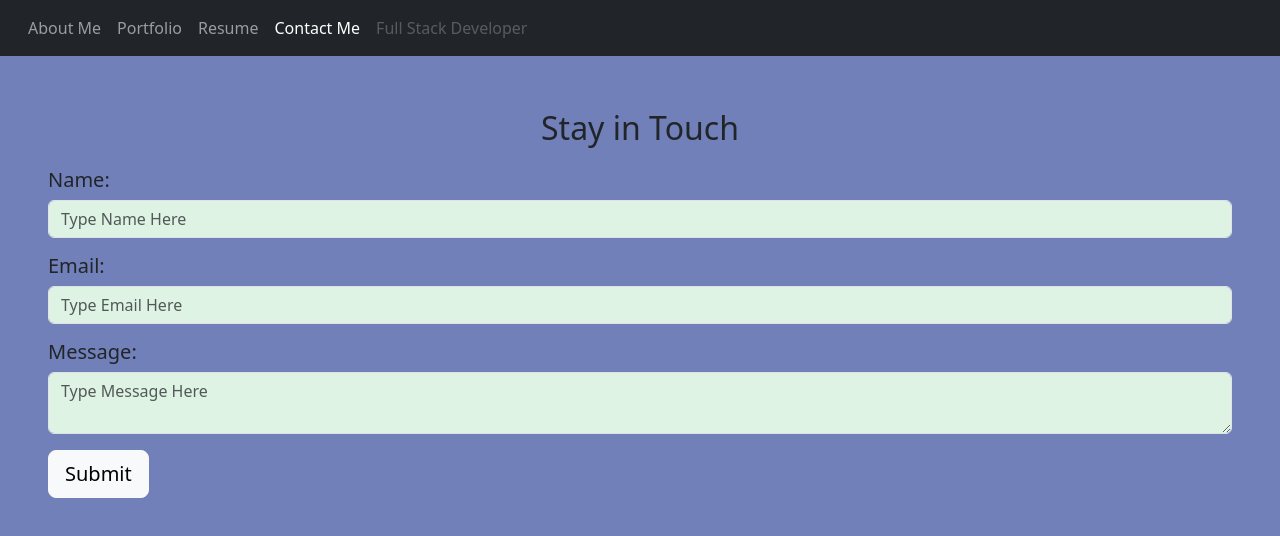
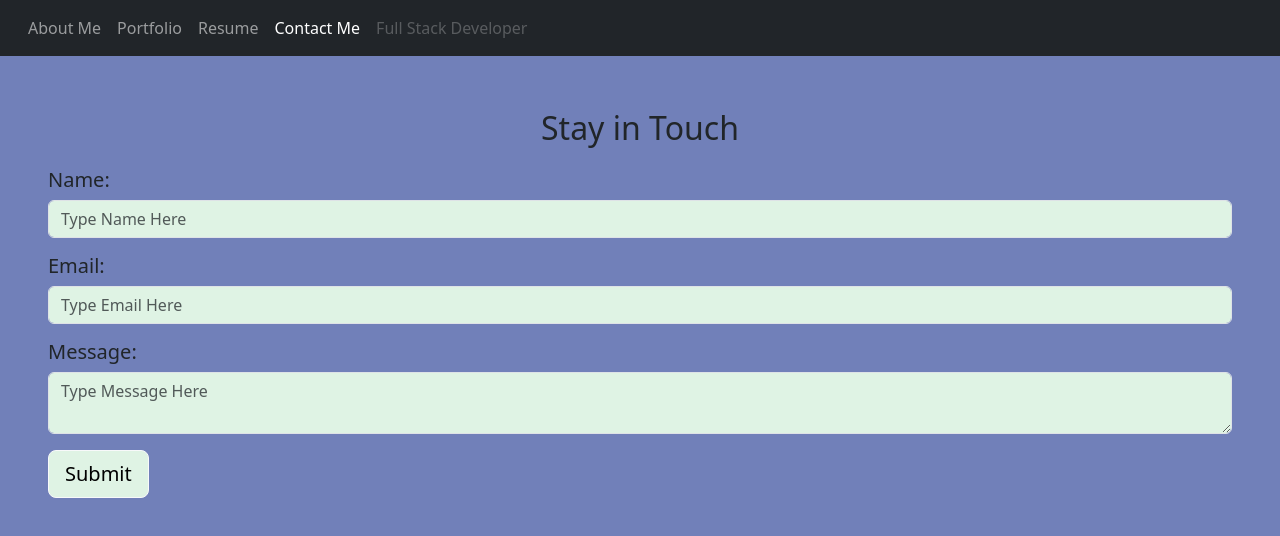
Before and after one commit to TheKhalidGibson/ReactPortfolio, a React (Vite) app: page /Contact in a window 1280 px wide. Shown: the top 536 px of the page. Built offline with nearby package versions, Linux system fonts and the light colour scheme.

Commit message:
changed the type to email for email

```diff
--- a/src/pages/Contact.jsx
+++ b/src/pages/Contact.jsx
@@ -36,7 +36,7 @@ export default function Contact() {
 
           <div className="input-group mb-3">
             <input
-              type="text"
+              type="email"
               className="form-control"
               placeholder="Type Email Here"
               required
@@ -59,7 +59,7 @@ export default function Contact() {
             ></textarea>
           </div>
 
-          <button type="submit" className="btn btn-light btn-lg mt-3">
+          <button type="submit" className="btn btn-light btn-lg mt-3 submitBtn">
             Submit
           </button>
         </form>
```
